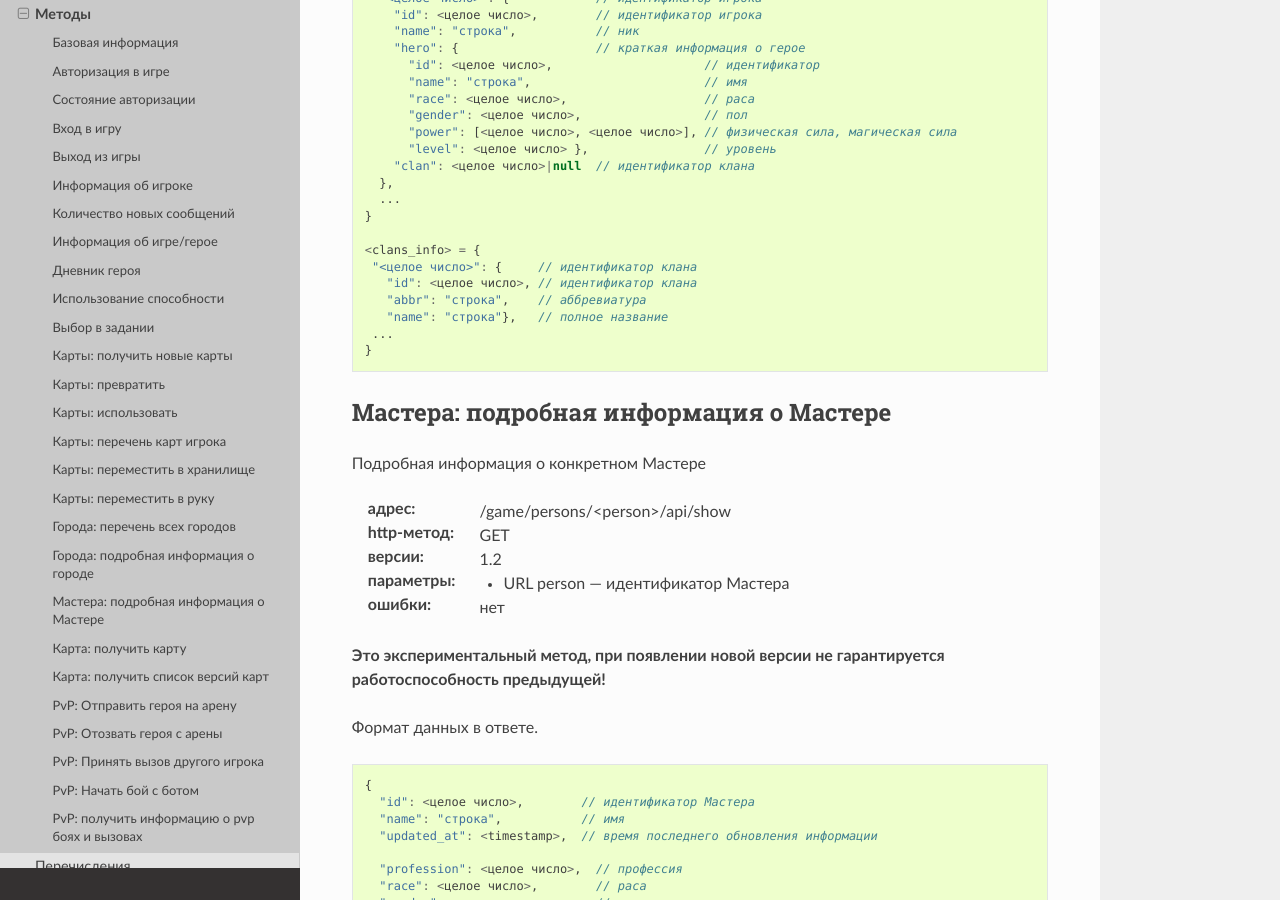
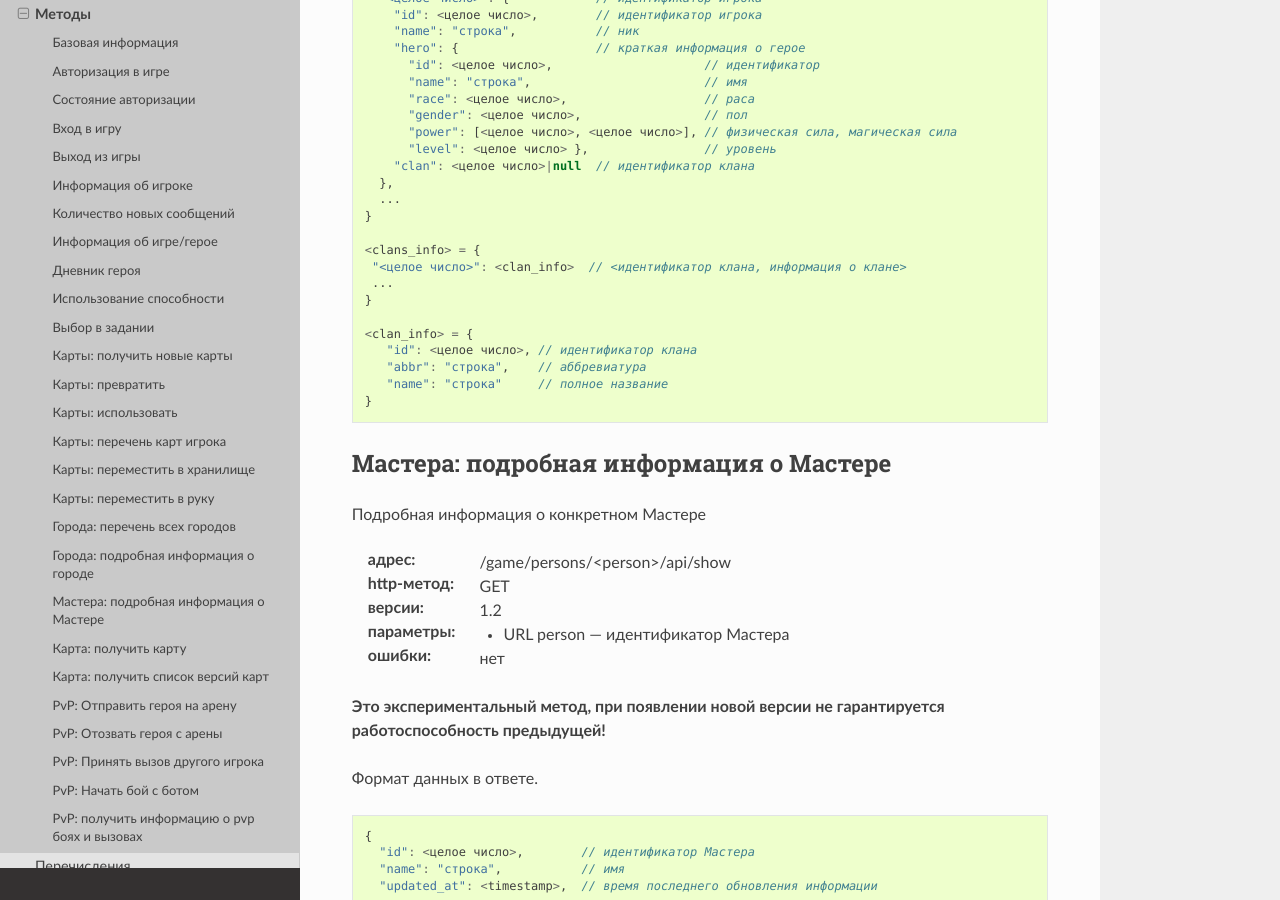
Before and after one commit to the-tale/tt_docs, a Sphinx documentation site: the page built from docs/source/external_api/methods.rst, in a window 1280 px wide and 900 px high, scrolled down 16232 px. Built offline with Sphinx 7.4.7 and the Read the Docs theme 2.0.0, drawn with Linux system fonts in a browser that asks for light colours; some of the changed text lies outside the part shown.

Commit message:
в описание API региона карты добавлена информация о клане-протекторе

```diff
--- a/docs/source/external_api/methods.rst
+++ b/docs/source/external_api/methods.rst
@@ -831,11 +831,14 @@
     }
 
     <clans_info> = {
-     "<целое число>": {     // идентификатор клана
+     "<целое число>": <clan_info>  // <идентификатор клана, информация о клане>
+     ...
+    }
+
+    <clan_info> = {
        "id": <целое число>, // идентификатор клана
        "abbr": "строка",    // аббревиатура
-       "name": "строка"},   // полное название
-     ...
+       "name": "строка"     // полное название
     }
 
 
@@ -945,7 +948,8 @@
                     "pos": {"y": <целое>,  // координаты клетки на карте
                             "x": <целое>},
                     "id": <целое>,         // идентификатор города
-                    "size": <целое>        // размер
+                    "size": <целое>,       // размер
+                    "clan_protector": null|<clan_info> // информация о клане-протекторе города, если он есть
                 }
             },
             "roads": {                     // перечень дорог
```
